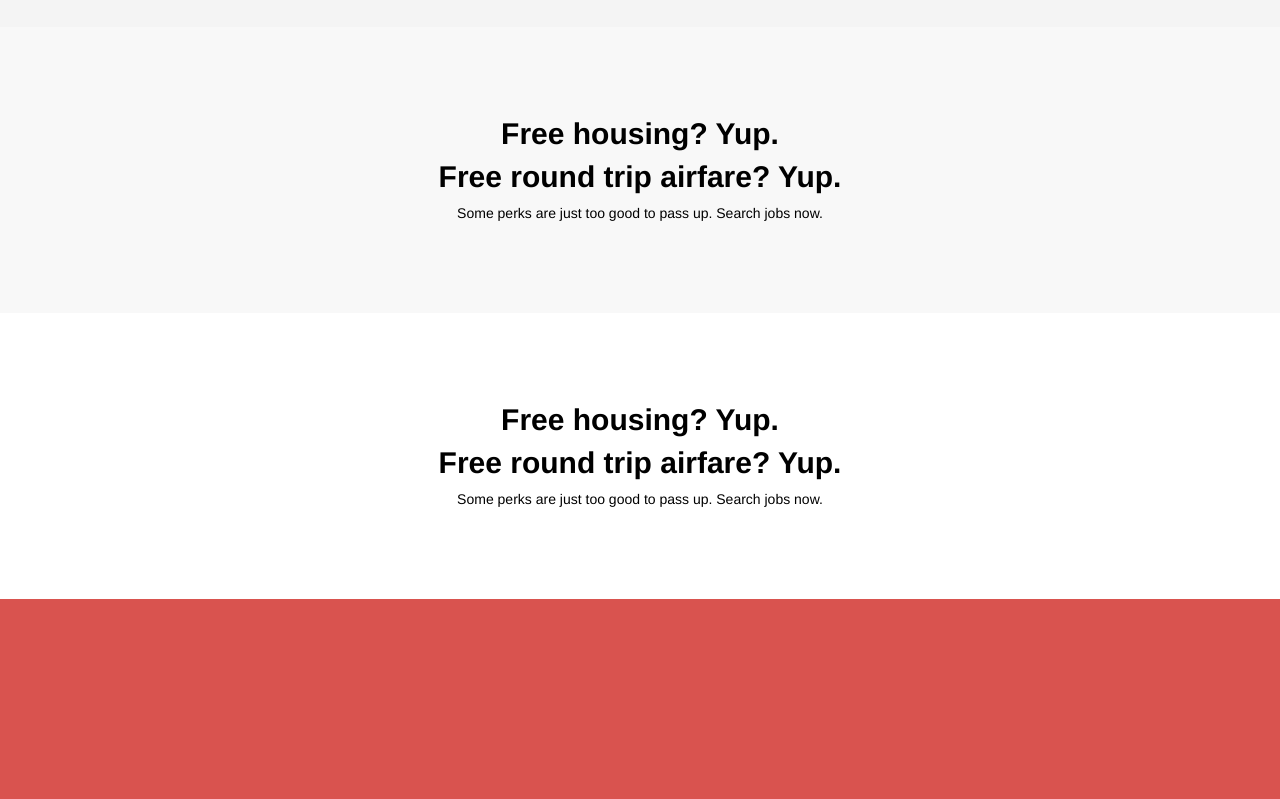
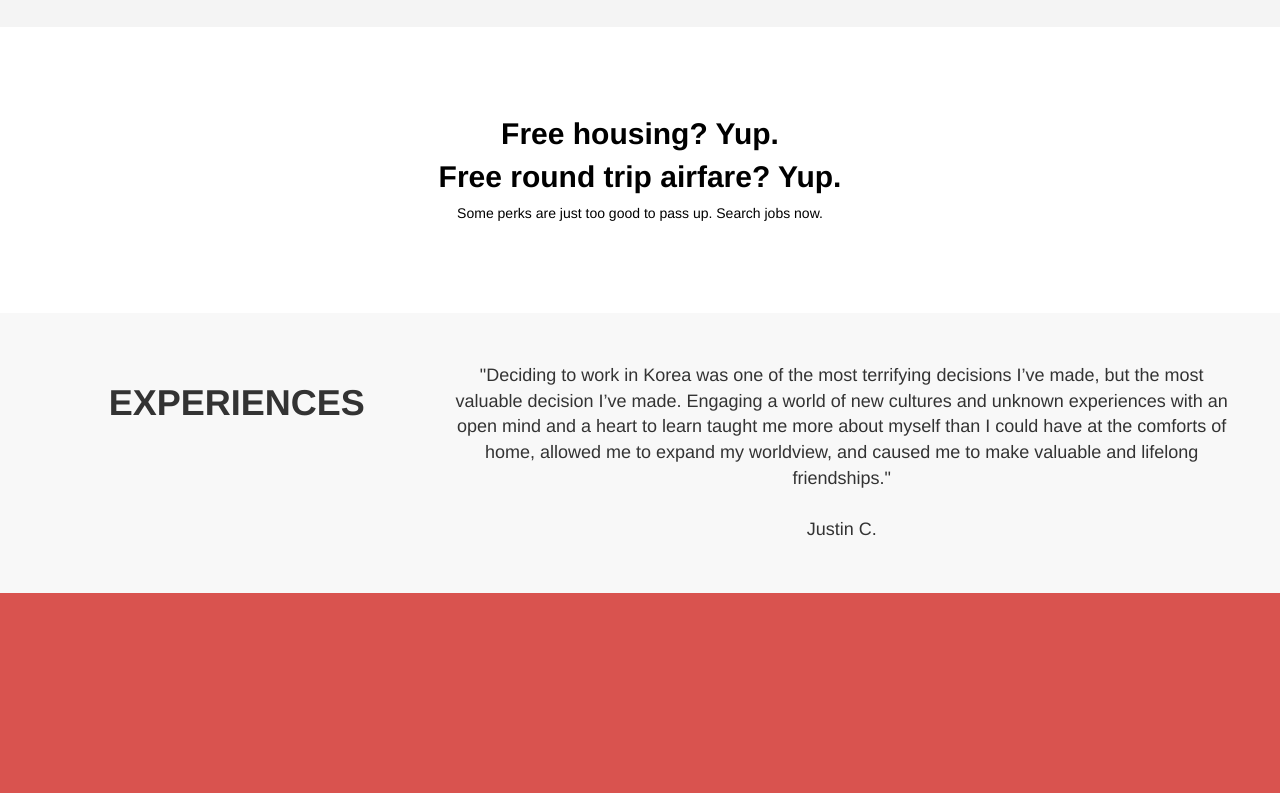
Before and after one commit to samyoshon/jetpath_frontend, a website: page index.html in a window 1280 px wide. Shown: the part 1208-2007 px from the top of the page. Drawn offline with nearby package versions, Linux system fonts and the light colour scheme; some packages are replaced by stand-ins of ours; no server answers.

Commit message:
add testimonials

```diff
--- a/css/homePage.css
+++ b/css/homePage.css
@@ -114,7 +114,7 @@
 /* ========== TESTIMONIALS ========== */
 
 #sales-container {
-	background-color: #f8f8f8;
+	background-color: white;
 	display: flex;
 }
 
@@ -140,6 +140,37 @@
 /* ========== END ========== */
 
 
+/* ========== TESTIMONIALS ========== */
+
+#testimonials-container {
+	background-color: #f8f8f8;
+	display: flex;
+}
+
+.testimonials {
+	margin-top: 30px;
+	margin-bottom: 30px;
+	margin-left: auto;
+	margin-right: auto;
+	text-align: center;
+	border-radius: 2px;
+	width: auto;
+	box-sizing: border-box;
+	padding: 20px;
+}
+
+#testimonials-title {
+	font-weight: bold;
+}
+
+#testimonials-paragraph {
+	margin-bottom: 0px;
+	font-size: 18px;
+}
+
+/* ========== END ========== */
+
+
 /* ========== FOOTER ========== */
 
 #footer {
@@ -148,5 +179,4 @@
 	bottom: 0;
 }
 
-
 /* ========== END ========== */
--- a/views/home.html
+++ b/views/home.html
@@ -38,9 +38,8 @@
 </div>
 
 <div class="col-xs-12 col-sm-12 col-md-12" id="testimonials-container">
-	<div class="sales-pitch">
-		<h1 class="sales-header">Free housing? Yup.</h1>
-		<h1 class="sales-header">Free round trip airfare? Yup.</h1>
-		<p class="sales-tagline">Some perks are just too good to pass up. Search jobs now.</p>
+	<div class="testimonials">
+		<h1 class="testimonials-content col-xs-12 col-sm-12 col-md-4" id="testimonials-title">EXPERIENCES</h1>
+		<p class="testimonials-content col-xs-12 col-sm-12 col-md-8" id="testimonials-paragraph">"Deciding to work in Korea was one of the most terrifying decisions I’ve made, but the most valuable decision I’ve made.  Engaging a world of new cultures and unknown experiences with an open mind and a heart to learn taught me more about myself than I could have at the comforts of home, allowed me to expand my worldview, and caused me to make valuable and lifelong friendships."<br><br>Justin C.</p>
 	</div>
 </div>
```
Also changed, not shown: css/jobsPage.css (line endings or trailing spaces).
